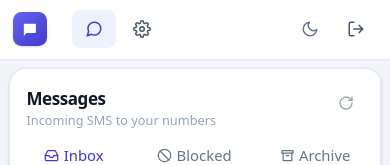
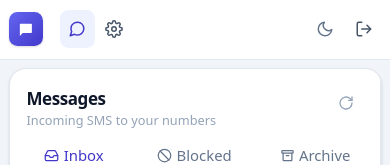
Before and after one commit to Mbdz84/chat.moriel.work, a Next.js app: page /chat in a window 390 px wide. Shown: the top 165 px of the page. Built offline with nearby package versions, Linux system fonts and the light colour scheme; no server answers; the database is empty.

Commit message:
Settings: rename/reorder Twilio numbers tab, default to Caller ID; add favicon

```diff
--- a/app/(app)/layout.tsx
+++ b/app/(app)/layout.tsx
@@ -10,7 +10,7 @@ export default function AppLayout({
   return (
     <CompanyProvider>
       <CallerIdProvider>
-        <div className="h-screen flex flex-col">
+        <div className="h-[100dvh] flex flex-col overflow-hidden">
           <TopBar />
           <main className="flex-1 min-h-0">{children}</main>
         </div>
--- a/app/(app)/settings/page.tsx
+++ b/app/(app)/settings/page.tsx
@@ -8,15 +8,15 @@ import NotificationsSettings from "@/components/NotificationsSettings";
 
 // Settings sub-tabs. Add more entries here as features grow.
 const SETTINGS_TABS = [
-  { key: "numbers", label: "Numbers" },
   { key: "caller-id", label: "Caller ID" },
+  { key: "numbers", label: "Twilio numbers" },
   { key: "notifications", label: "Notifications" },
 ] as const;
 
 type TabKey = (typeof SETTINGS_TABS)[number]["key"];
 
 export default function SettingsPage() {
-  const [tab, setTab] = useState<TabKey>("numbers");
+  const [tab, setTab] = useState<TabKey>("caller-id");
 
   return (
     <div className="h-full overflow-y-auto scroll-thin">
--- a/app/globals.css
+++ b/app/globals.css
@@ -5,6 +5,13 @@
 html,
 body {
   height: 100%;
+}
+
+/* Never allow the page to scroll sideways on mobile. */
+html,
+body {
+  overflow-x: hidden;
+  overscroll-behavior-y: none;
 }
 
 /* Base font size — scales all rem-based text/spacing up a notch. */
--- a/app/layout.tsx
+++ b/app/layout.tsx
@@ -7,7 +7,8 @@ export const metadata: Metadata = {
   manifest: "/manifest.webmanifest",
   appleWebApp: { capable: true, title: "Chat", statusBarStyle: "default" },
   icons: {
-    icon: "/icon-192.png",
+    icon: "/favicon.png",
+    shortcut: "/favicon.png",
     apple: "/icon-192.png",
   },
 };
--- a/components/CompanySwitcher.tsx
+++ b/components/CompanySwitcher.tsx
@@ -22,7 +22,7 @@ export default function CompanySwitcher() {
     <div ref={ref} className="relative">
       <button
         onClick={() => setOpen((v) => !v)}
-        className="flex items-center gap-2 h-9 px-2.5 rounded-lg text-sm font-medium text-slate-700 hover:bg-slate-100 dark:text-slate-200 dark:hover:bg-slate-800 transition-colors max-w-[180px]"
+        className="flex items-center gap-2 h-9 px-2 sm:px-2.5 rounded-lg text-sm font-medium text-slate-700 hover:bg-slate-100 dark:text-slate-200 dark:hover:bg-slate-800 transition-colors max-w-[110px] sm:max-w-[200px]"
         title="Switch company"
       >
         <span className="w-6 h-6 rounded-md bg-brand-600 text-white text-[11px] font-semibold flex items-center justify-center shrink-0">
--- a/components/TopBar.tsx
+++ b/components/TopBar.tsx
@@ -41,7 +41,7 @@ export default function TopBar() {
   const router = useRouter();
 
   return (
-    <header className="h-14 shrink-0 border-b border-slate-200 dark:border-slate-800 bg-white dark:bg-slate-900 px-3 sm:px-4 flex items-center gap-2 sm:gap-4">
+    <header className="h-14 shrink-0 border-b border-slate-200 dark:border-slate-800 bg-white dark:bg-slate-900 px-2 sm:px-4 flex items-center gap-1.5 sm:gap-4 overflow-hidden">
       {/* Logo */}
       <Link href="/chat" className="flex items-center gap-2 shrink-0">
         <span className="w-8 h-8 rounded-lg bg-gradient-to-br from-brand-500 to-brand-700 text-white flex items-center justify-center shadow-soft">
@@ -55,19 +55,19 @@ export default function TopBar() {
       </Link>
 
       {/* Company switcher */}
-      <div className="pl-1 sm:pl-2 sm:border-l border-slate-200 dark:border-slate-800">
+      <div className="min-w-0 pl-0.5 sm:pl-2 sm:border-l border-slate-200 dark:border-slate-800">
         <CompanySwitcher />
       </div>
 
       {/* Tabs */}
-      <nav className="flex items-center gap-1 ml-1 sm:ml-2">
+      <nav className="flex items-center gap-0.5 sm:gap-1 ml-0.5 sm:ml-2 shrink-0">
         {TABS.map((t) => {
           const active = pathname === t.href || pathname.startsWith(t.href + "/");
           return (
             <Link
               key={t.href}
               href={t.href}
-              className={`flex items-center gap-2 px-3 h-9 rounded-lg text-sm font-medium transition-colors ${
+              className={`flex items-center gap-2 px-2 sm:px-3 h-9 rounded-lg text-sm font-medium transition-colors ${
                 active
                   ? "bg-brand-50 text-brand-700 dark:bg-brand-600/15 dark:text-brand-300"
                   : "text-slate-600 hover:bg-slate-100 hover:text-slate-900 dark:text-slate-400 dark:hover:bg-slate-800 dark:hover:text-white"
@@ -81,7 +81,7 @@ export default function TopBar() {
       </nav>
 
       {/* Right controls */}
-      <div className="ml-auto flex items-center gap-1 sm:gap-2">
+      <div className="ml-auto shrink-0 flex items-center gap-0.5 sm:gap-2">
         <div className="hidden sm:block">
           <FontSizeControl />
         </div>
@@ -92,7 +92,7 @@ export default function TopBar() {
             router.push("/");
             router.refresh();
           }}
-          className="flex items-center gap-2 px-3 h-9 rounded-lg text-sm font-medium text-slate-600 hover:bg-slate-100 hover:text-slate-900 dark:text-slate-400 dark:hover:bg-slate-800 dark:hover:text-white transition-colors"
+          className="flex items-center gap-2 px-2 sm:px-3 h-9 rounded-lg text-sm font-medium text-slate-600 hover:bg-slate-100 hover:text-slate-900 dark:text-slate-400 dark:hover:bg-slate-800 dark:hover:text-white transition-colors"
           title="Sign out"
         >
           <svg viewBox="0 0 24 24" width="18" height="18" fill="none" stroke="currentColor" strokeWidth="2" strokeLinecap="round" strokeLinejoin="round">
```
Also changed, not shown: public/favicon.png (added).
